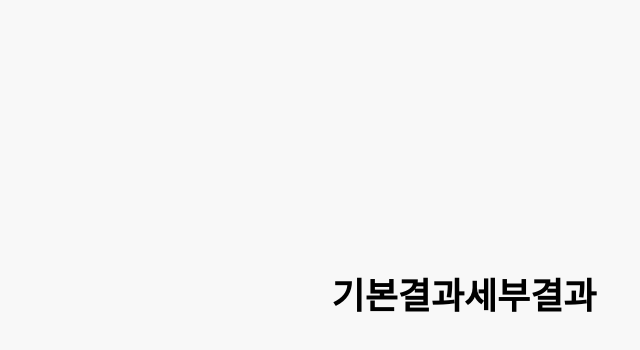
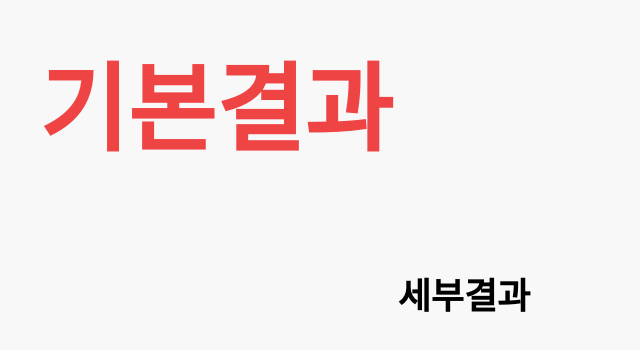
Before and after one commit to ounjuu/Healthcare_assignment, a React (Vite) app: page / in a window 1280 px wide. Shown: the part 104-454 px from the top of the page, without its empty margins (176-816 px from the left). Built offline with nearby package versions, Linux system fonts and the light colour scheme.

Commit message:
Feat: 폰트 추가

```diff
--- a/package.json
+++ b/package.json
@@ -10,6 +10,7 @@
     "preview": "vite preview"
   },
   "dependencies": {
+    "@fontsource/inter": "^5.2.8",
     "@tanstack/react-query": "^5.90.5",
     "axios": "^1.13.1",
     "react": "^19.1.1",
--- a/src/main.tsx
+++ b/src/main.tsx
@@ -2,6 +2,7 @@ import { StrictMode } from "react";
 import { createRoot } from "react-dom/client";
 import "./main.css";
 import App from "./App.tsx";
+import "@fontsource/inter/700.css";
 
 createRoot(document.getElementById("root")!).render(
   <StrictMode>
--- a/src/pages/Dashboard.tsx
+++ b/src/pages/Dashboard.tsx
@@ -5,7 +5,12 @@ const Dashboard: React.FC = () => {
   return (
     <div className="min-h-screen flex items-center justify-center max-w-[2000px] mx-auto px-4">
       <div className="text-4xl font-bold flex">
-        <h2>기본결과</h2>
+        <h2
+          className="absolute w-[376px] h-[116px] top-[165.45px] left-[215px]
+             text-[96px] leading-[1] font-bold tracking-normal text-red-500 font-inter"
+        >
+          기본결과
+        </h2>
         <h2>세부결과</h2>
       </div>
     </div>
--- a/tailwind.config.js
+++ b/tailwind.config.js
@@ -9,6 +9,9 @@ module.exports = {
     extend: {
       colors: {
         bgLight: "#F8F8F8",
+      },
+      fontFamily: {
+        inter: ["Inter", "sans-serif"],
       },
       keyframes: {
         marquee: {
```
Also changed, not shown: 1 other file (tests, documents, lock files or other folders).
